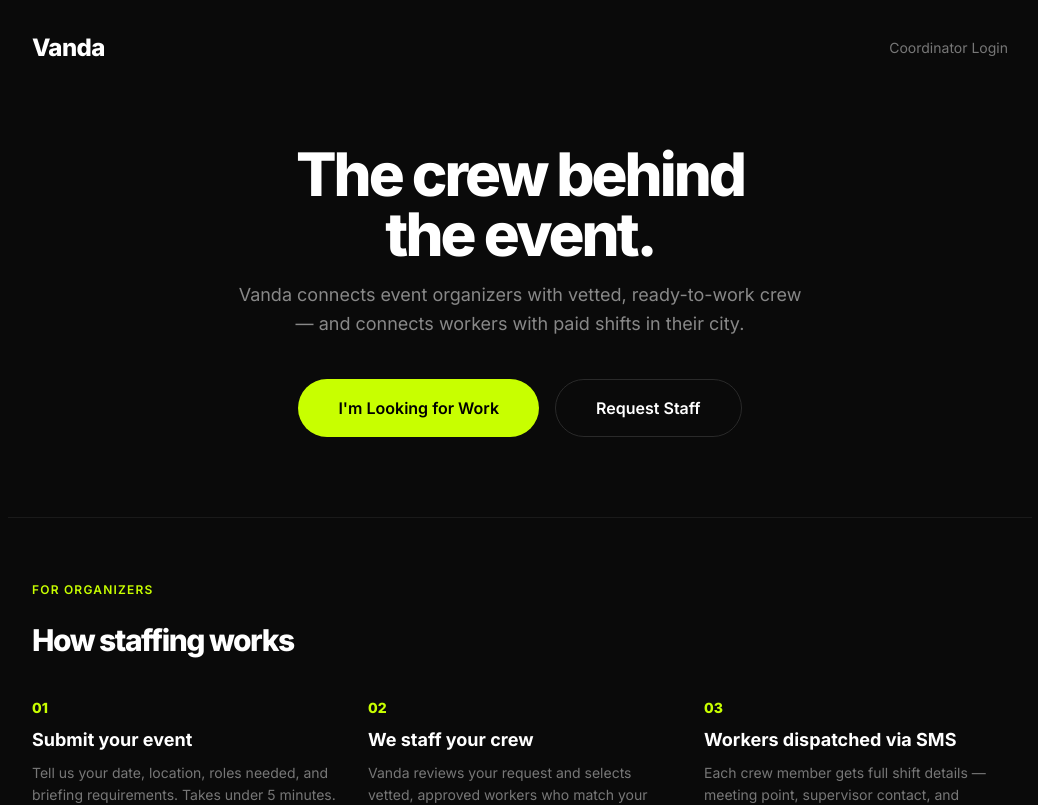
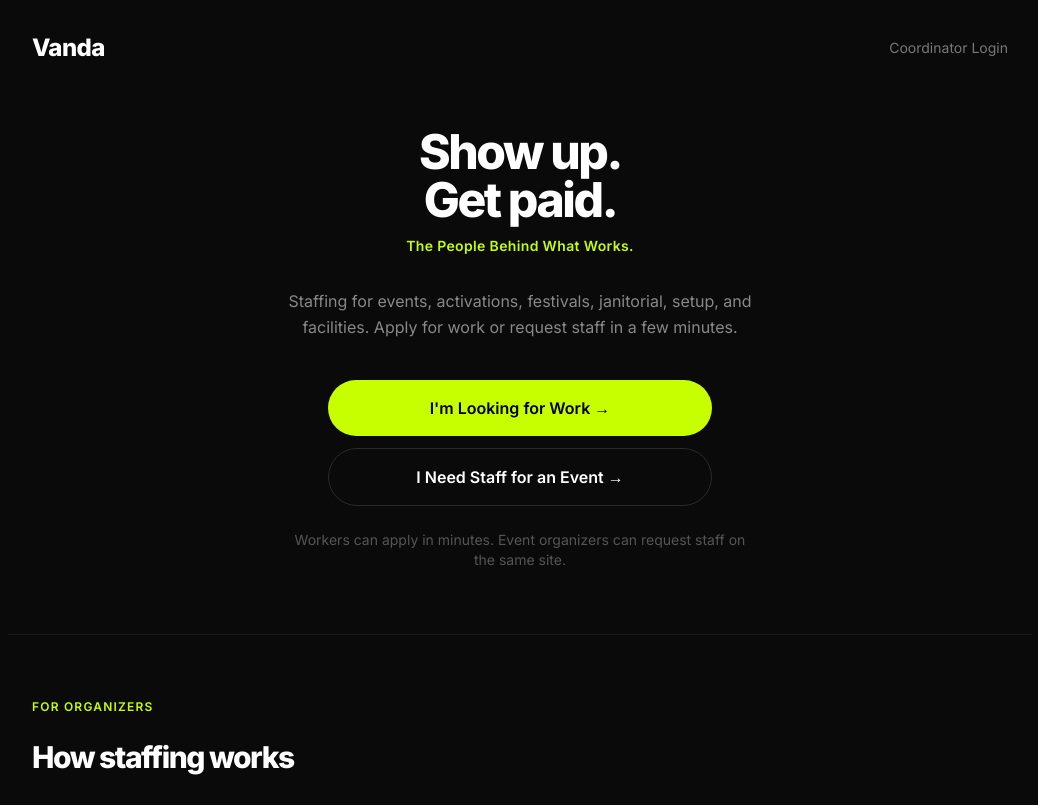
Before and after one commit to buildmoreandmore-cpu/VandaHire, a React (Vite) app: page / in a window 1280 px wide. Shown: the top 805 px of the page, without its empty margins (120-1158 px from the left). Built offline with nearby package versions, Linux system fonts and the light colour scheme.

Commit message:
Restore original hero style, keep new sections below

```diff
--- a/src/components/LandingScreen.jsx
+++ b/src/components/LandingScreen.jsx
@@ -85,27 +85,38 @@
       </div>
 
       {/* Hero */}
-      <div className="px-6 py-20 text-center max-w-3xl mx-auto w-full">
-        <h1 className="text-5xl md:text-6xl font-extrabold tracking-tighter leading-none mb-4 fade-up">
-          The crew behind<br />the event.
+      <div className="flex-1 flex flex-col justify-center items-center text-center max-w-[520px] mx-auto w-full py-16 px-6">
+        <h1 className="text-5xl font-extrabold text-white leading-none tracking-tighter mb-3 fade-up">
+          Show up.<br />Get paid.
         </h1>
-        <p className="text-[#888] text-lg leading-relaxed mb-10 max-w-xl mx-auto fade-up-delay-1">
-          Vanda connects event organizers with vetted, ready-to-work crew — and connects workers with paid shifts in their city.
+
+        <p className="text-[#c8ff00] text-sm font-semibold tracking-wide mb-8 fade-up">
+          The People Behind What Works.
         </p>
-        <div className="flex flex-col sm:flex-row gap-4 justify-center fade-up-delay-2">
+
+        <p className="text-[#888] text-base leading-relaxed mb-10 fade-up-delay-1">
+          Staffing for events, activations, festivals, janitorial, setup, and facilities.
+          Apply for work or request staff in a few minutes.
+        </p>
+
+        <div className="w-full max-w-sm space-y-3 fade-up-delay-2">
           <button
             onClick={onStart}
-            className="bg-[#c8ff00] text-black rounded-full py-4 px-10 font-semibold text-base hover:opacity-90 transition-all duration-200"
+            className="bg-[#c8ff00] text-black rounded-full py-4 px-10 font-semibold text-base hover:opacity-90 transition-all duration-200 w-full"
           >
-            I'm Looking for Work
+            I'm Looking for Work →
           </button>
           <button
             onClick={() => navigate('/events')}
-            className="border border-[#2a2a2a] text-white rounded-full py-4 px-10 font-semibold text-base hover:border-[#444] hover:bg-[#111] transition-all duration-200"
+            className="block w-full rounded-full py-4 px-10 font-semibold text-base border border-[#2a2a2a] text-white hover:border-[#444] hover:bg-[#111] transition-all duration-200 cursor-pointer"
           >
-            Request Staff
+            I Need Staff for an Event →
           </button>
         </div>
+
+        <p className="fade-up-delay-3 text-[#555] text-sm mt-6">
+          Workers can apply in minutes. Event organizers can request staff on the same site.
+        </p>
       </div>
 
       {/* How It Works for Organizers */}
```
